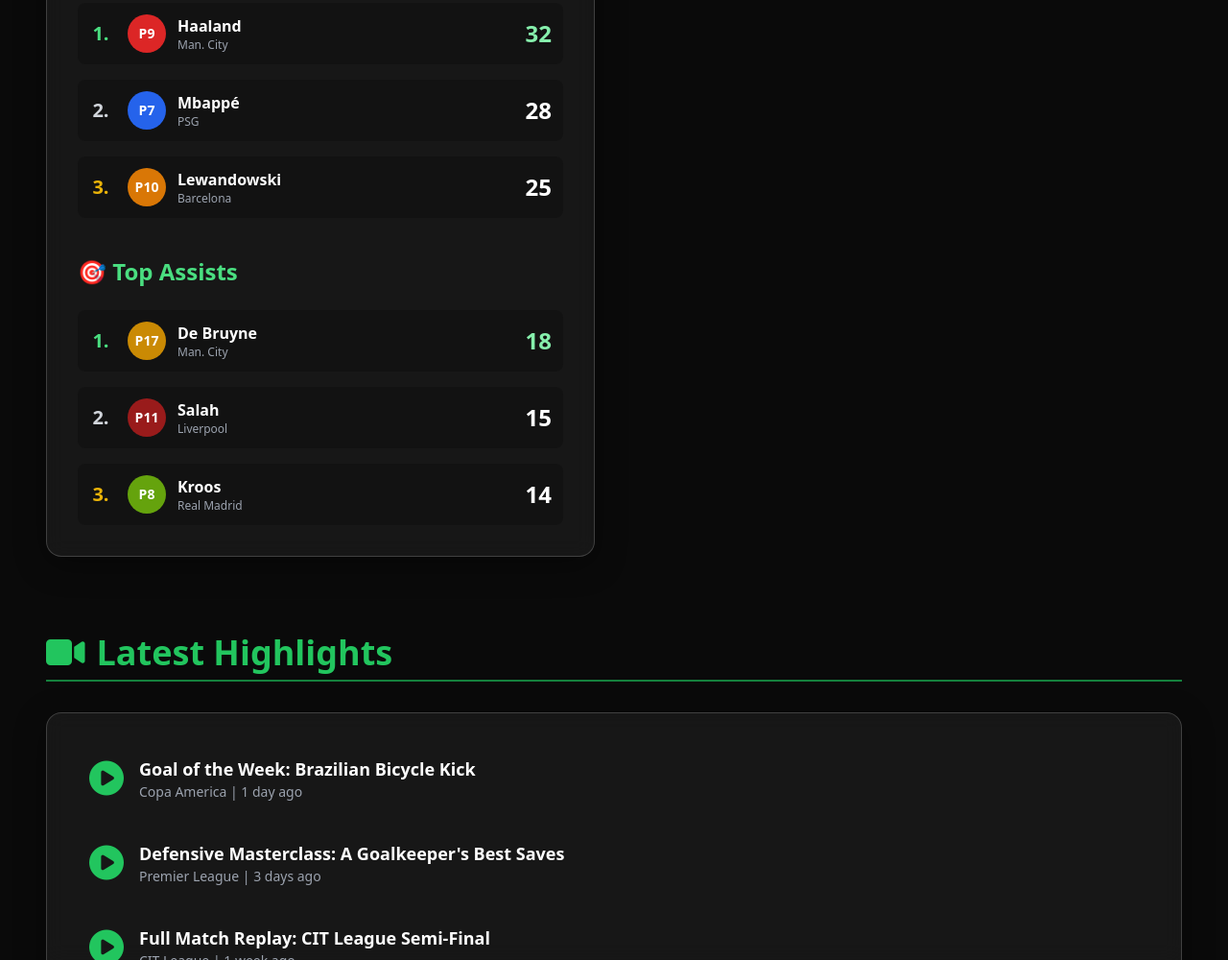
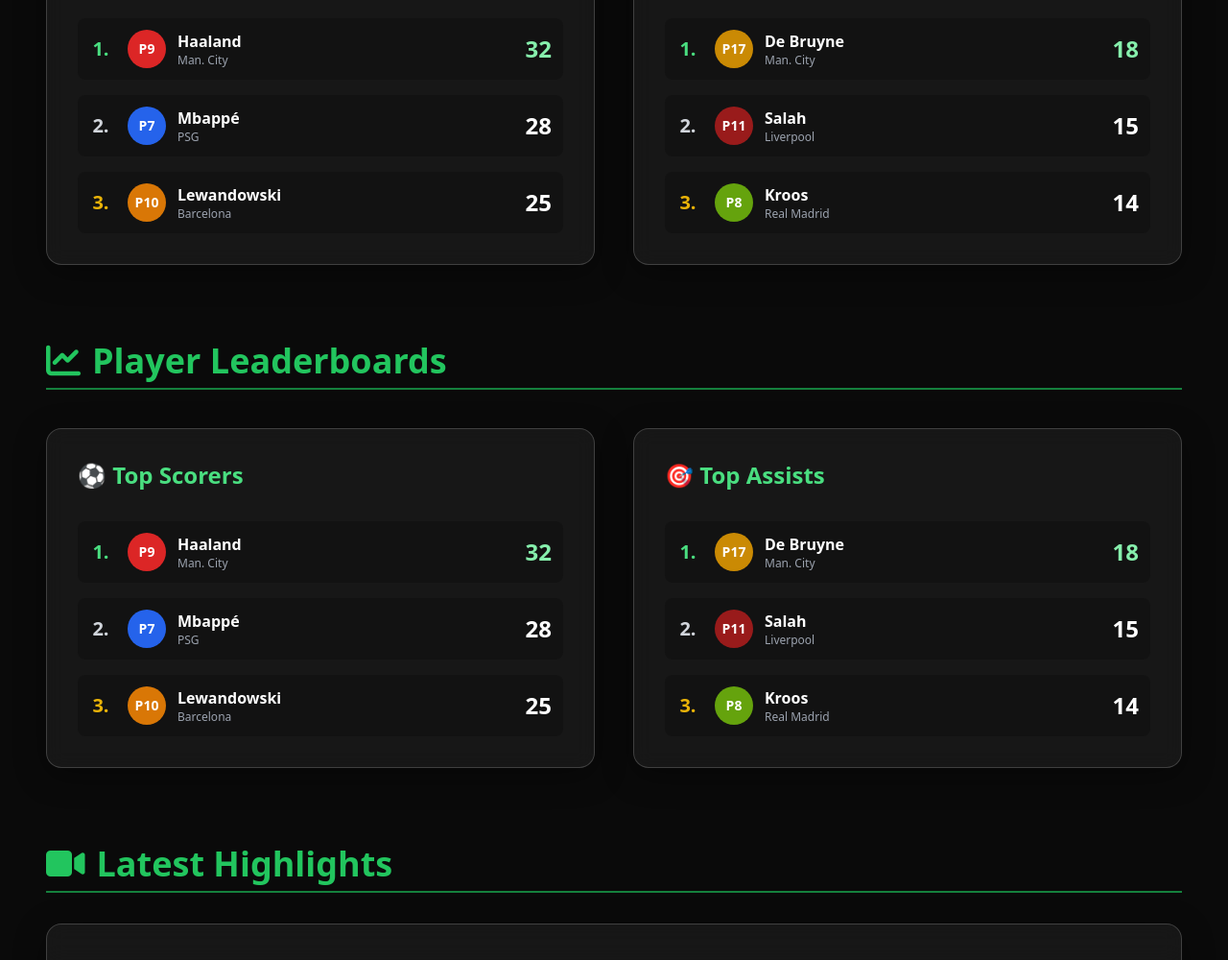
Before and after one commit to Emmanuel-Onyeike/FootBall-World, a plain HTML site: page dashboard.html in a window 1280 px wide. Shown: the part 2052-3052 px from the top of the page at 96% size. Drawn offline with nearby package versions, Linux system fonts and the light colour scheme; a small style sheet from the web is missing.

Commit message:
Update dashboard.html

```diff
--- a/dashboard.html
+++ b/dashboard.html
@@ -1330,8 +1330,7 @@
     });
 </script>
 
-        <!-- Stats and Highlights sections -->
-      <div class="grid grid-cols-1 lg:grid-cols-2 gap-10 mb-20">
+     <div class="mb-20">
   <!-- Player Stats Section -->
   <section id="stats">
     <h2
@@ -1340,28 +1339,20 @@
       <i class="fas fa-chart-line mr-3"></i> Player Leaderboards
     </h2>
 
-    <div class="glass-card p-6 md:p-8 space-y-10">
-      <!-- Top Scorers -->
-      <div>
-        <h3
-          class="text-2xl font-bold text-green-400 mb-6 flex items-center gap-2"
-        >
+    <!-- Grid layout -->
+    <div
+      class="grid grid-cols-1 lg:grid-cols-2 gap-10 mt-10"
+    >
+      <!-- Top Scorers (Left on desktop) -->
+      <div class="glass-card p-6 md:p-8 space-y-8">
+        <h3 class="text-2xl font-bold text-green-400 mb-6 flex items-center gap-2">
           ⚽ Top Scorers
         </h3>
         <ul class="space-y-4">
-          <!-- Player -->
-          <li
-            class="flex justify-between items-center p-3 rounded-lg bg-black/20 hover:bg-black/40 transition"
-          >
+          <li class="flex justify-between items-center p-3 rounded-lg bg-black/20 hover:bg-black/40 transition">
             <div class="flex items-center">
-              <span
-                class="text-xl font-extrabold text-green-400 mr-4 w-6 text-center"
-                >1.</span
-              >
-              <span
-                class="h-10 w-10 bg-red-600 rounded-full flex items-center justify-center font-bold text-sm text-white"
-                >P9</span
-              >
+              <span class="text-xl font-extrabold text-green-400 mr-4 w-6 text-center">1.</span>
+              <span class="h-10 w-10 bg-red-600 rounded-full flex items-center justify-center font-bold text-sm text-white">P9</span>
               <div class="ml-3">
                 <p class="font-semibold">Haaland</p>
                 <p class="text-xs text-gray-400">Man. City</p>
@@ -1370,18 +1361,10 @@
             <span class="font-extrabold text-2xl text-green-300">32</span>
           </li>
 
-          <li
-            class="flex justify-between items-center p-3 rounded-lg bg-black/20 hover:bg-black/40 transition"
-          >
+          <li class="flex justify-between items-center p-3 rounded-lg bg-black/20 hover:bg-black/40 transition">
             <div class="flex items-center">
-              <span
-                class="text-xl font-extrabold text-gray-300 mr-4 w-6 text-center"
-                >2.</span
-              >
-              <span
-                class="h-10 w-10 bg-blue-600 rounded-full flex items-center justify-center font-bold text-sm text-white"
-                >P7</span
-              >
+              <span class="text-xl font-extrabold text-gray-300 mr-4 w-6 text-center">2.</span>
+              <span class="h-10 w-10 bg-blue-600 rounded-full flex items-center justify-center font-bold text-sm text-white">P7</span>
               <div class="ml-3">
                 <p class="font-semibold">Mbappé</p>
                 <p class="text-xs text-gray-400">PSG</p>
@@ -1390,18 +1373,10 @@
             <span class="font-extrabold text-2xl">28</span>
           </li>
 
-          <li
-            class="flex justify-between items-center p-3 rounded-lg bg-black/20 hover:bg-black/40 transition"
-          >
+          <li class="flex justify-between items-center p-3 rounded-lg bg-black/20 hover:bg-black/40 transition">
             <div class="flex items-center">
-              <span
-                class="text-xl font-extrabold text-yellow-500 mr-4 w-6 text-center"
-                >3.</span
-              >
-              <span
-                class="h-10 w-10 bg-amber-600 rounded-full flex items-center justify-center font-bold text-sm text-white"
-                >P10</span
-              >
+              <span class="text-xl font-extrabold text-yellow-500 mr-4 w-6 text-center">3.</span>
+              <span class="h-10 w-10 bg-amber-600 rounded-full flex items-center justify-center font-bold text-sm text-white">P10</span>
               <div class="ml-3">
                 <p class="font-semibold">Lewandowski</p>
                 <p class="text-xs text-gray-400">Barcelona</p>
@@ -1412,26 +1387,16 @@
         </ul>
       </div>
 
-      <!-- Top Assists -->
-      <div>
-        <h3
-          class="text-2xl font-bold text-green-400 mb-6 flex items-center gap-2"
-        >
+      <!-- Top Assists (Right on desktop) -->
+      <div class="glass-card p-6 md:p-8 space-y-8">
+        <h3 class="text-2xl font-bold text-green-400 mb-6 flex items-center gap-2">
           🎯 Top Assists
         </h3>
         <ul class="space-y-4">
-          <li
-            class="flex justify-between items-center p-3 rounded-lg bg-black/20 hover:bg-black/40 transition"
-          >
+          <li class="flex justify-between items-center p-3 rounded-lg bg-black/20 hover:bg-black/40 transition">
             <div class="flex items-center">
-              <span
-                class="text-xl font-extrabold text-green-400 mr-4 w-6 text-center"
-                >1.</span
-              >
-              <span
-                class="h-10 w-10 bg-yellow-600 rounded-full flex items-center justify-center font-bold text-sm text-white"
-                >P17</span
-              >
+              <span class="text-xl font-extrabold text-green-400 mr-4 w-6 text-center">1.</span>
+              <span class="h-10 w-10 bg-yellow-600 rounded-full flex items-center justify-center font-bold text-sm text-white">P17</span>
               <div class="ml-3">
                 <p class="font-semibold">De Bruyne</p>
                 <p class="text-xs text-gray-400">Man. City</p>
@@ -1440,18 +1405,10 @@
             <span class="font-extrabold text-2xl text-green-300">18</span>
           </li>
 
-          <li
-            class="flex justify-between items-center p-3 rounded-lg bg-black/20 hover:bg-black/40 transition"
-          >
+          <li class="flex justify-between items-center p-3 rounded-lg bg-black/20 hover:bg-black/40 transition">
             <div class="flex items-center">
-              <span
-                class="text-xl font-extrabold text-gray-300 mr-4 w-6 text-center"
-                >2.</span
-              >
-              <span
-                class="h-10 w-10 bg-red-800 rounded-full flex items-center justify-center font-bold text-sm text-white"
-                >P11</span
-              >
+              <span class="text-xl font-extrabold text-gray-300 mr-4 w-6 text-center">2.</span>
+              <span class="h-10 w-10 bg-red-800 rounded-full flex items-center justify-center font-bold text-sm text-white">P11</span>
               <div class="ml-3">
                 <p class="font-semibold">Salah</p>
                 <p class="text-xs text-gray-400">Liverpool</p>
@@ -1460,18 +1417,10 @@
             <span class="font-extrabold text-2xl">15</span>
           </li>
 
-          <li
-            class="flex justify-between items-center p-3 rounded-lg bg-black/20 hover:bg-black/40 transition"
-          >
+          <li class="flex justify-between items-center p-3 rounded-lg bg-black/20 hover:bg-black/40 transition">
             <div class="flex items-center">
-              <span
-                class="text-xl font-extrabold text-yellow-500 mr-4 w-6 text-center"
-                >3.</span
-              >
-              <span
-                class="h-10 w-10 bg-lime-600 rounded-full flex items-center justify-center font-bold text-sm text-white"
-                >P8</span
-              >
+              <span class="text-xl font-extrabold text-yellow-500 mr-4 w-6 text-center">3.</span>
+              <span class="h-10 w-10 bg-lime-600 rounded-full flex items-center justify-center font-bold text-sm text-white">P8</span>
               <div class="ml-3">
                 <p class="font-semibold">Kroos</p>
                 <p class="text-xs text-gray-400">Real Madrid</p>
@@ -1484,6 +1433,110 @@
     </div>
   </section>
 </div>
+<div class="mb-20">
+  <!-- Player Stats Section -->
+  <section id="stats">
+    <h2
+      class="text-3xl md:text-4xl font-bold mb-8 text-green-500 border-b-2 border-green-700 pb-2 flex items-center"
+    >
+      <i class="fas fa-chart-line mr-3"></i> Player Leaderboards
+    </h2>
+
+    <!-- Grid layout -->
+    <div
+      class="grid grid-cols-1 lg:grid-cols-2 gap-10 mt-10"
+    >
+      <!-- Top Scorers (Left on desktop) -->
+      <div class="glass-card p-6 md:p-8 space-y-8">
+        <h3 class="text-2xl font-bold text-green-400 mb-6 flex items-center gap-2">
+          ⚽ Top Scorers
+        </h3>
+        <ul class="space-y-4">
+          <li class="flex justify-between items-center p-3 rounded-lg bg-black/20 hover:bg-black/40 transition">
+            <div class="flex items-center">
+              <span class="text-xl font-extrabold text-green-400 mr-4 w-6 text-center">1.</span>
+              <span class="h-10 w-10 bg-red-600 rounded-full flex items-center justify-center font-bold text-sm text-white">P9</span>
+              <div class="ml-3">
+                <p class="font-semibold">Haaland</p>
+                <p class="text-xs text-gray-400">Man. City</p>
+              </div>
+            </div>
+            <span class="font-extrabold text-2xl text-green-300">32</span>
+          </li>
+
+          <li class="flex justify-between items-center p-3 rounded-lg bg-black/20 hover:bg-black/40 transition">
+            <div class="flex items-center">
+              <span class="text-xl font-extrabold text-gray-300 mr-4 w-6 text-center">2.</span>
+              <span class="h-10 w-10 bg-blue-600 rounded-full flex items-center justify-center font-bold text-sm text-white">P7</span>
+              <div class="ml-3">
+                <p class="font-semibold">Mbappé</p>
+                <p class="text-xs text-gray-400">PSG</p>
+              </div>
+            </div>
+            <span class="font-extrabold text-2xl">28</span>
+          </li>
+
+          <li class="flex justify-between items-center p-3 rounded-lg bg-black/20 hover:bg-black/40 transition">
+            <div class="flex items-center">
+              <span class="text-xl font-extrabold text-yellow-500 mr-4 w-6 text-center">3.</span>
+              <span class="h-10 w-10 bg-amber-600 rounded-full flex items-center justify-center font-bold text-sm text-white">P10</span>
+              <div class="ml-3">
+                <p class="font-semibold">Lewandowski</p>
+                <p class="text-xs text-gray-400">Barcelona</p>
+              </div>
+            </div>
+            <span class="font-extrabold text-2xl">25</span>
+          </li>
+        </ul>
+      </div>
+
+      <!-- Top Assists (Right on desktop) -->
+      <div class="glass-card p-6 md:p-8 space-y-8">
+        <h3 class="text-2xl font-bold text-green-400 mb-6 flex items-center gap-2">
+          🎯 Top Assists
+        </h3>
+        <ul class="space-y-4">
+          <li class="flex justify-between items-center p-3 rounded-lg bg-black/20 hover:bg-black/40 transition">
+            <div class="flex items-center">
+              <span class="text-xl font-extrabold text-green-400 mr-4 w-6 text-center">1.</span>
+              <span class="h-10 w-10 bg-yellow-600 rounded-full flex items-center justify-center font-bold text-sm text-white">P17</span>
+              <div class="ml-3">
+                <p class="font-semibold">De Bruyne</p>
+                <p class="text-xs text-gray-400">Man. City</p>
+              </div>
+            </div>
+            <span class="font-extrabold text-2xl text-green-300">18</span>
+          </li>
+
+          <li class="flex justify-between items-center p-3 rounded-lg bg-black/20 hover:bg-black/40 transition">
+            <div class="flex items-center">
+              <span class="text-xl font-extrabold text-gray-300 mr-4 w-6 text-center">2.</span>
+              <span class="h-10 w-10 bg-red-800 rounded-full flex items-center justify-center font-bold text-sm text-white">P11</span>
+              <div class="ml-3">
+                <p class="font-semibold">Salah</p>
+                <p class="text-xs text-gray-400">Liverpool</p>
+              </div>
+            </div>
+            <span class="font-extrabold text-2xl">15</span>
+          </li>
+
+          <li class="flex justify-between items-center p-3 rounded-lg bg-black/20 hover:bg-black/40 transition">
+            <div class="flex items-center">
+              <span class="text-xl font-extrabold text-yellow-500 mr-4 w-6 text-center">3.</span>
+              <span class="h-10 w-10 bg-lime-600 rounded-full flex items-center justify-center font-bold text-sm text-white">P8</span>
+              <div class="ml-3">
+                <p class="font-semibold">Kroos</p>
+                <p class="text-xs text-gray-400">Real Madrid</p>
+              </div>
+            </div>
+            <span class="font-extrabold text-2xl">14</span>
+          </li>
+        </ul>
+      </div>
+    </div>
+  </section>
+</div>
+
 
             <!-- Highlights and News Section -->
             <section id="highlights">
```
